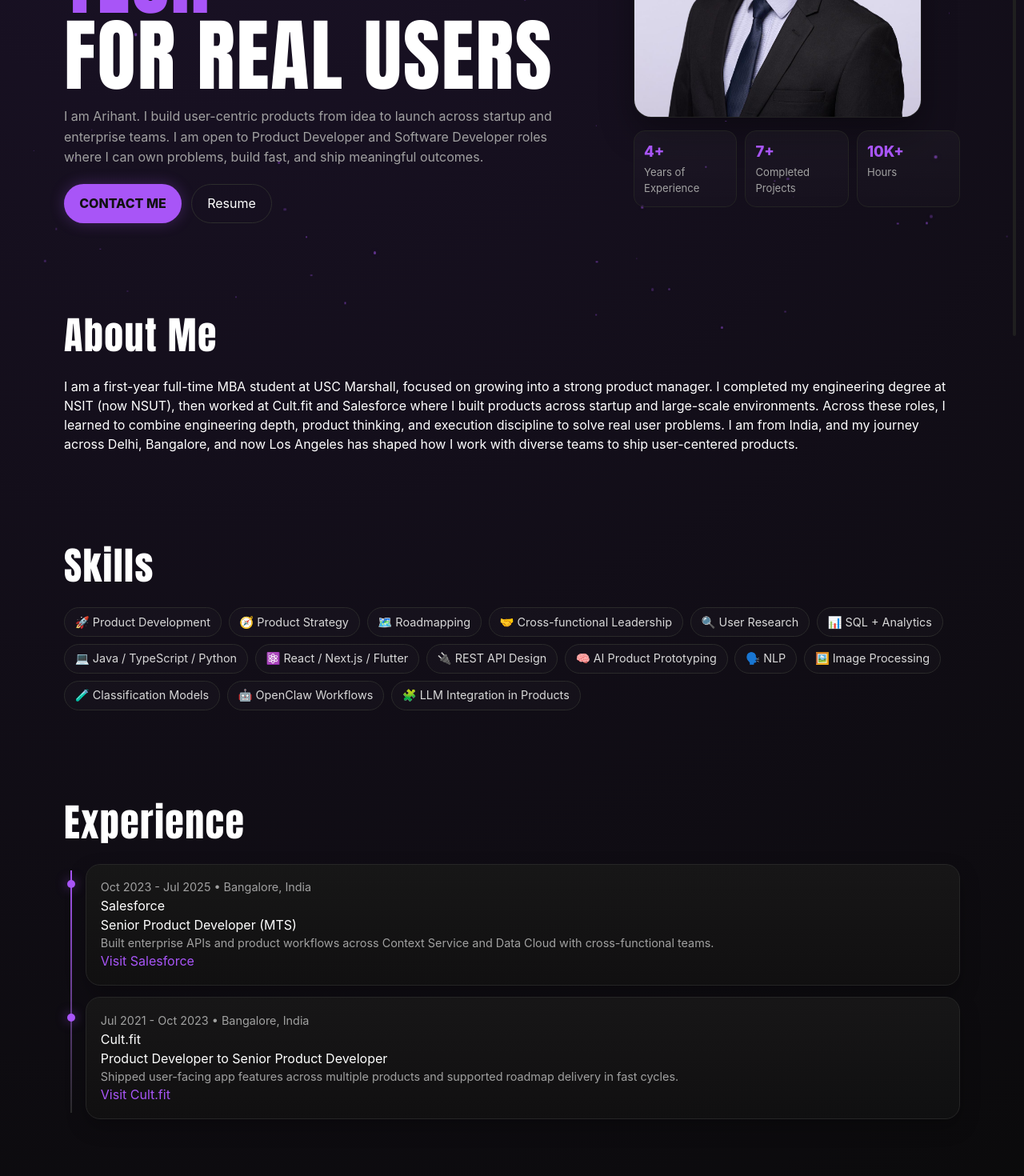
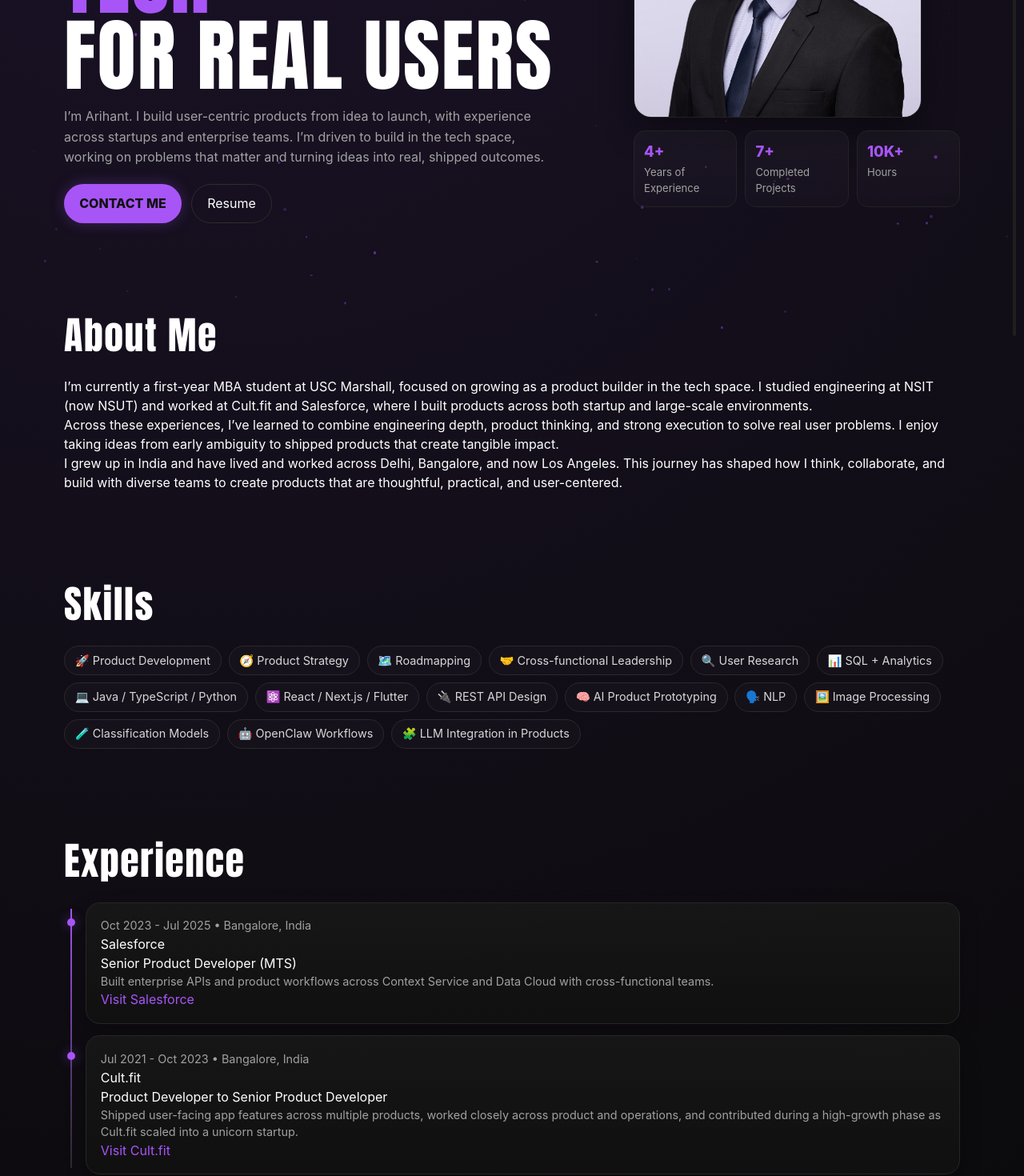
Before and after one commit to ArihantRawat/arihant-portfolio, a Next.js app: page / in a window 1280 px wide. Shown: the part 380-1850 px from the top of the page at 80% size. Built offline with nearby package versions, Linux system fonts and the light colour scheme.

Commit message:
Refine intro/about copy, highlight Cult.fit unicorn growth, and enlarge project titles

```diff
--- a/src/app/globals.css
+++ b/src/app/globals.css
@@ -64,6 +64,7 @@ a { color: var(--text); text-decoration: none; }
   box-shadow: 0 16px 30px rgba(0,0,0,.33);
 }
 .card a { color: var(--accent); }
+.project-grid h3 { font-size: 1.32rem; line-height: 1.3; margin: .1rem 0 .35rem; }
 .muted { color: var(--muted); font-size: .9rem; }
 .small-title { font-weight: 700; margin: .8rem 0 .4rem; color: #e7e7e7; }
 ul { margin: .1rem 0 .7rem 1.1rem; color: #d9d9d9; }
--- a/src/app/page.tsx
+++ b/src/app/page.tsx
@@ -278,7 +278,7 @@ export default function Home() {
               <span className="hero-line accent">BUILDING GOOD TECH</span>
               <span className="hero-line">FOR REAL USERS</span>
             </h1>
-            <p className="hero-bio reveal-item">I am Arihant. I build user-centric products from idea to launch across startup and enterprise teams. I am open to Product Developer and Software Developer roles where I can own problems, build fast, and ship meaningful outcomes.</p>
+            <p className="hero-bio reveal-item">I’m Arihant. I build user-centric products from idea to launch, with experience across startups and enterprise teams. I’m driven to build in the tech space, working on problems that matter and turning ideas into real, shipped outcomes.</p>
             <div className="hero-actions reveal-item">
               <button type="button" className="btn-neon" onClick={scrollToContact}>CONTACT ME</button>
               <a href="/resume/arihant-rawat-pm.pdf" target="_blank" rel="noreferrer" className="btn-ghost">Resume</a>
@@ -296,7 +296,9 @@ export default function Home() {
 
         <section id="about" className="reveal-section section-gap">
           <h2 className="section-title reveal-item">About Me</h2>
-          <p className="reveal-item">I am a first-year full-time MBA student at USC Marshall, focused on growing into a strong product manager. I completed my engineering degree at NSIT (now NSUT), then worked at Cult.fit and Salesforce where I built products across startup and large-scale environments. Across these roles, I learned to combine engineering depth, product thinking, and execution discipline to solve real user problems. I am from India, and my journey across Delhi, Bangalore, and now Los Angeles has shaped how I work with diverse teams to ship user-centered products.</p>
+          <p className="reveal-item">I’m currently a first-year MBA student at USC Marshall, focused on growing as a product builder in the tech space. I studied engineering at NSIT (now NSUT) and worked at Cult.fit and Salesforce, where I built products across both startup and large-scale environments.</p>
+          <p className="reveal-item">Across these experiences, I’ve learned to combine engineering depth, product thinking, and strong execution to solve real user problems. I enjoy taking ideas from early ambiguity to shipped products that create tangible impact.</p>
+          <p className="reveal-item">I grew up in India and have lived and worked across Delhi, Bangalore, and now Los Angeles. This journey has shaped how I think, collaborate, and build with diverse teams to create products that are thoughtful, practical, and user-centered.</p>
         </section>
 
         <section id="skills" className="reveal-section section-gap">
@@ -320,7 +322,7 @@ export default function Home() {
               <p className="muted">Jul 2021 - Oct 2023 • Bangalore, India</p>
               <h3>Cult.fit</h3>
               <p>Product Developer to Senior Product Developer</p>
-              <p className="muted">Shipped user-facing app features across multiple products and supported roadmap delivery in fast cycles.</p>
+              <p className="muted">Shipped user-facing app features across multiple products, worked closely across product and operations, and contributed during a high-growth phase as Cult.fit scaled into a unicorn startup.</p>
               <a href="https://www.cult.fit/" target="_blank" rel="noreferrer">Visit Cult.fit</a>
             </article>
           </div>
```
